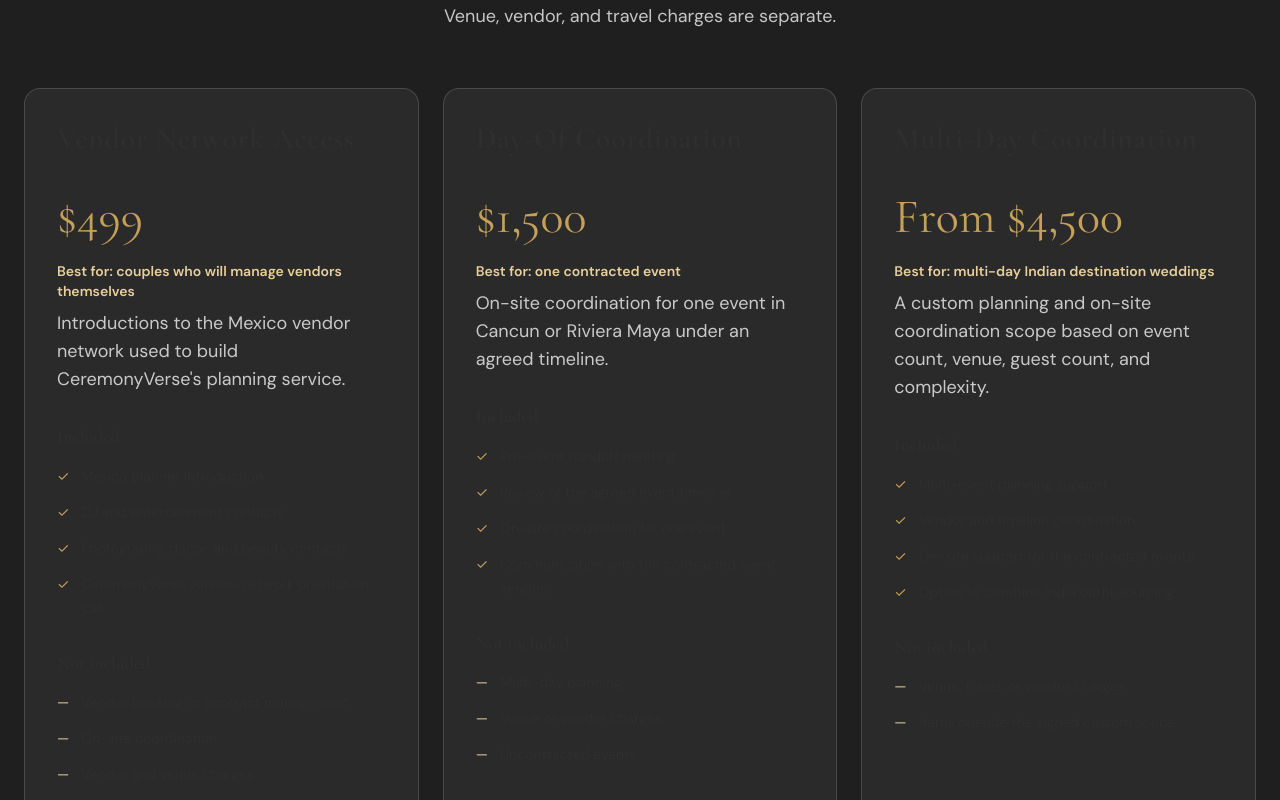
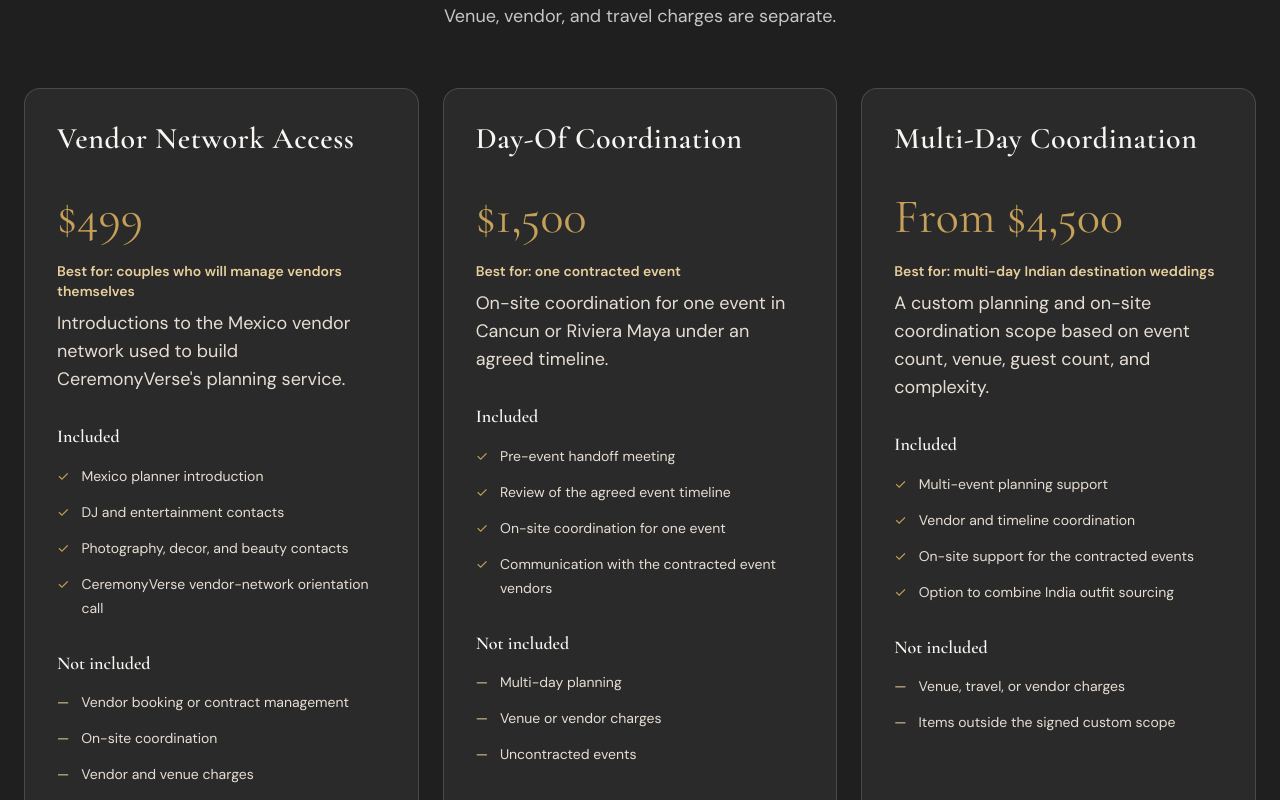
Before and after one commit to leylabernie/v0-ceremony-verse-wedding-concierge, a Next.js app: page /pricing in a window 1280 px wide. Shown: the part 860-1660 px from the top of the page. Built offline with nearby package versions, Linux system fonts and the light colour scheme.

Commit message:
Fix Mexico pricing card text contrast

```diff
--- a/app/pricing/page.tsx
+++ b/app/pricing/page.tsx
@@ -196,24 +196,24 @@ export default function PricingPage() {
           </div>
           <div className="grid gap-6 lg:grid-cols-3">
             {mexicoTiers.map((tier) => (
-              <article key={tier.name} className="flex flex-col rounded-2xl border border-white/15 bg-white/5 p-8">
-                <h3 className="font-serif text-3xl font-semibold">{tier.name}</h3>
-                <p className="my-5 font-serif text-5xl text-[#c5a059]">{tier.price}</p>
-                <p className="mb-2 text-sm font-semibold text-[#e8cf9d]">{tier.bestFor}</p>
-                <p className="mb-7 leading-7 text-white/75">{tier.description}</p>
-                <h4 className="mb-3 font-semibold">Included</h4>
-                <ul className="mb-7 space-y-3 text-sm leading-6 text-white/75">
+              <article key={tier.name} className="flex flex-col rounded-2xl border border-white/15 bg-white/5 p-8 text-white">
+                <h3 className="font-serif text-3xl font-semibold !text-[#f8f6f2]">{tier.name}</h3>
+                <p className="my-5 font-serif text-5xl !text-[#c5a059]">{tier.price}</p>
+                <p className="mb-2 text-sm font-semibold !text-[#e8cf9d]">{tier.bestFor}</p>
+                <p className="mb-7 leading-7 !text-[#e7ded3]">{tier.description}</p>
+                <h4 className="mb-3 font-semibold !text-[#f8f6f2]">Included</h4>
+                <ul className="mb-7 space-y-3 text-sm leading-6 !text-[#e7ded3]">
                   {tier.includes.map((item) => (
-                    <li key={item} className="flex gap-3"><span className="text-[#c5a059]">✓</span><span>{item}</span></li>
+                    <li key={item} className="flex gap-3"><span className="!text-[#c5a059]">✓</span><span className="!text-[#e7ded3]">{item}</span></li>
                   ))}
                 </ul>
-                <h4 className="mb-3 font-semibold">Not included</h4>
-                <ul className="mb-8 flex-1 space-y-3 text-sm leading-6 text-white/75">
+                <h4 className="mb-3 font-semibold !text-[#f8f6f2]">Not included</h4>
+                <ul className="mb-8 flex-1 space-y-3 text-sm leading-6 !text-[#e7ded3]">
                   {tier.excludes.map((item) => (
-                    <li key={item} className="flex gap-3"><span className="text-[#e8cf9d]">—</span><span>{item}</span></li>
+                    <li key={item} className="flex gap-3"><span className="!text-[#e8cf9d]">—</span><span className="!text-[#e7ded3]">{item}</span></li>
                   ))}
                 </ul>
-                <Link href="/contact/" className="inline-flex justify-center rounded-full bg-[#c5a059] px-6 py-3.5 text-sm font-semibold text-[#1f1f1f]">
+                <Link href="/contact/" className="inline-flex justify-center rounded-full bg-[#c5a059] px-6 py-3.5 text-sm font-semibold !text-[#1f1f1f]">
                   Discuss Mexico Planning
                 </Link>
               </article>
```
